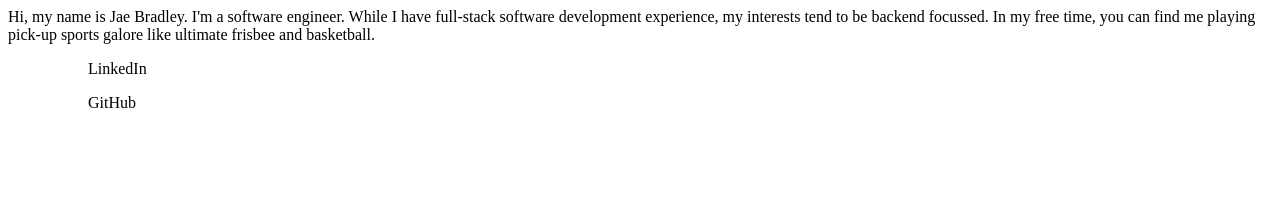
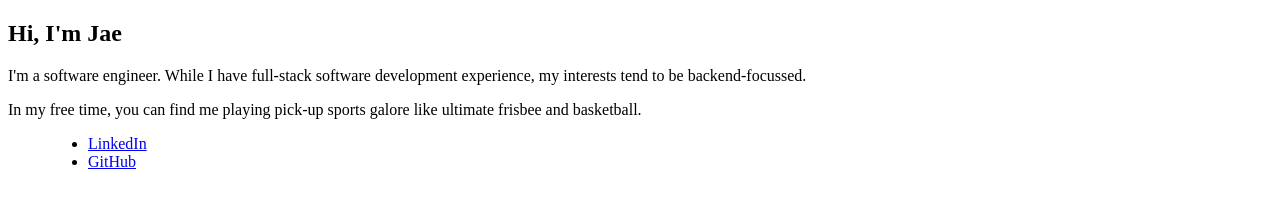
Before and after one commit to jaebradley/me, an Astro site: page / in a window 1280 px wide. Built offline with nearby package versions, Linux system fonts and the light colour scheme; Astro itself is replaced by a stand-in of ours.

```diff
--- a/src/pages/index.astro
+++ b/src/pages/index.astro
@@ -2,20 +2,23 @@
 
 ---
 <div>
-    <div>
-        <span>
-            Hi, my name is Jae Bradley. I'm a software engineer. While I have full-stack software development experience, my interests tend to be backend focussed.
-        </span>
-        <span>
+    <section>
+        <h2>Hi, I'm Jae</h2>
+        <p>
+             I'm a software engineer. While I have full-stack software development experience, my interests tend to be backend-focussed.
+        </p>
+        <p>
             In my free time, you can find me playing pick-up sports galore like ultimate frisbee and basketball.
-        </span>
-    </div>
+        </p>
+    </section>
     <menu>
         <ul>
-            LinkedIn
-        </ul>
-        <ul>
-            GitHub
+            <li>
+                <a href="https://www.linkedin.com/in/jaebradley/">LinkedIn</a>
+            </li>
+            <li>
+                <a href="https://github.com/jaebradley">GitHub</a>
+            </li>
         </ul>
     </menu>
 </div>
```
Also changed, not shown: src/assets/GitHub Logos/png/GitHub_Invertocat_Black.png (added), src/assets/GitHub Logos/png/GitHub_Invertocat_Black_Clearspace.png (added), src/assets/GitHub Logos/png/GitHub_Invertocat_White.png (added), src/assets/GitHub Logos/png/GitHub_Invertocat_White_Clearspace.png (added), src/assets/GitHub Logos/png/GitHub_Lockup_Black.png (added), src/assets/GitHub Logos/png/GitHub_Lockup_Black_Clearspace.png (added), src/assets/GitHub Logos/png/GitHub_Lockup_White.png (added), src/assets/GitHub Logos/png/GitHub_Lockup_White_Clearspace.png (added), src/assets/GitHub Logos/svg/GitHub_Invertocat_Black.svg (added), src/assets/GitHub Logos/svg/GitHub_Invertocat_Black_Clearspace.svg (added), src/assets/GitHub Logos/svg/GitHub_Lockup_Black.svg (added), src/assets/GitHub Logos/svg/GitHub_Lockup_Black_Clearspace.svg (added), src/assets/LinkedIn Icon.png (added).
